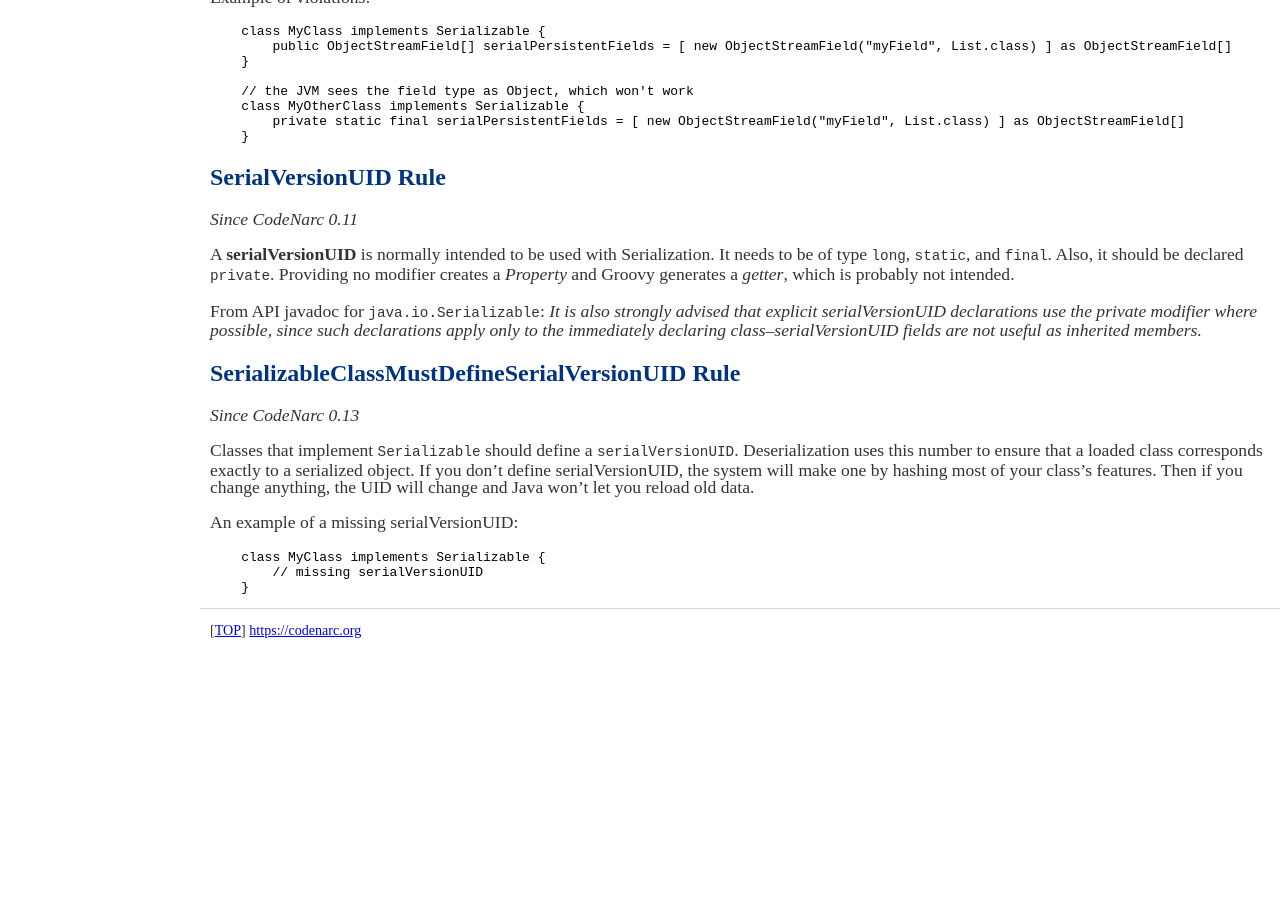
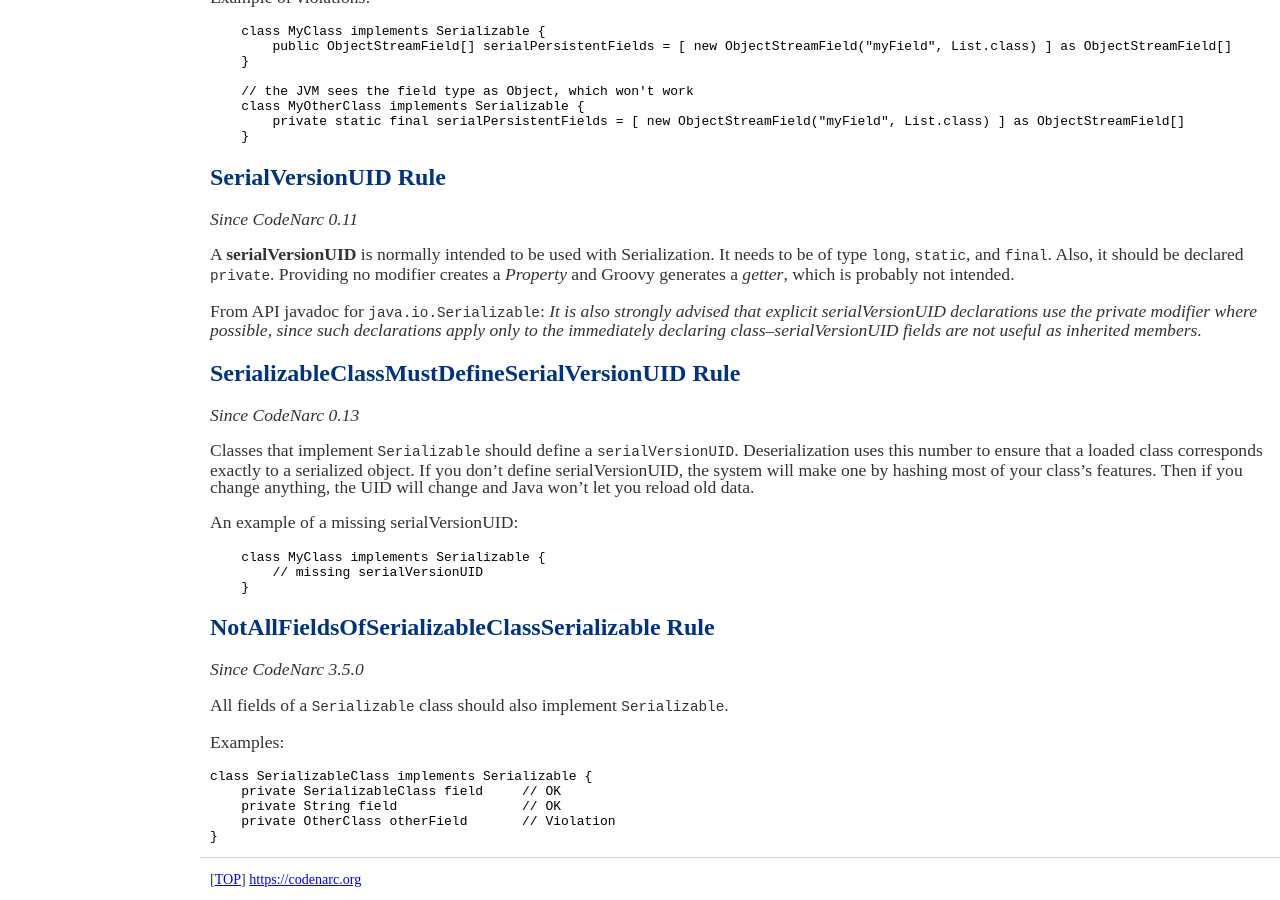
Before and after one commit to CodeNarc/CodeNarc, a Jekyll site: the page built from codenarc-rules-serialization.md, in a window 1280 px wide and 900 px high, scrolled down 1015 px. Built offline with Jekyll 4.4.1, drawn with Linux system fonts in a browser that asks for light colours; before the commit the page ends 1666 px from its top, so only the background shows below that.

Commit message:
add NotAllFieldsOfSerializableClassSerializableRule
on-behalf-of: @e-solutions-GmbH <info@esolutions.de>

````diff
--- a/codenarc-rules-serialization.md
+++ b/codenarc-rules-serialization.md
@@ -99,3 +99,19 @@ An example of a missing serialVersionUID:
         // missing serialVersionUID
     }
 ```
+
+## NotAllFieldsOfSerializableClassSerializable Rule
+
+*Since CodeNarc 3.5.0*
+
+All fields of a `Serializable` class should also implement `Serializable`.
+
+Examples:
+
+```
+class SerializableClass implements Serializable {
+    private SerializableClass field     // OK
+    private String field                // OK
+    private OtherClass otherField       // Violation
+}
+```
````
Also changed, not shown: codenarc-enhanced-classpath-rules.md (+1 -0 lines).
